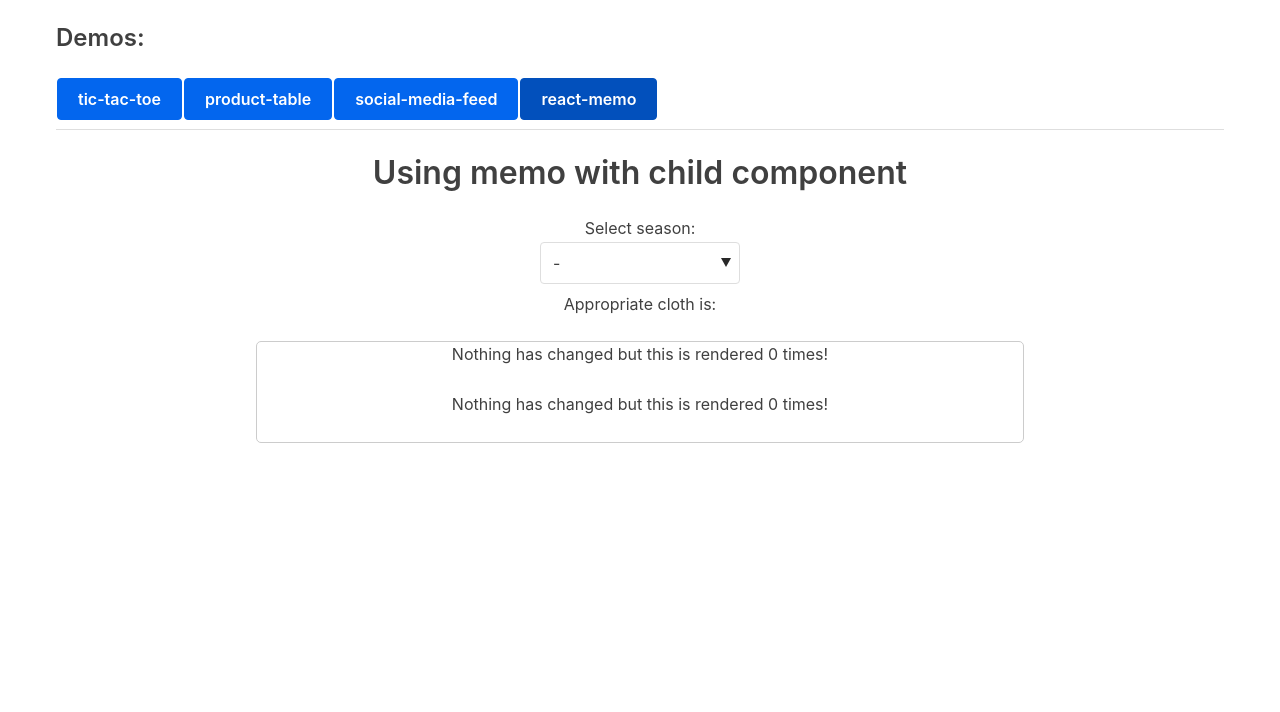
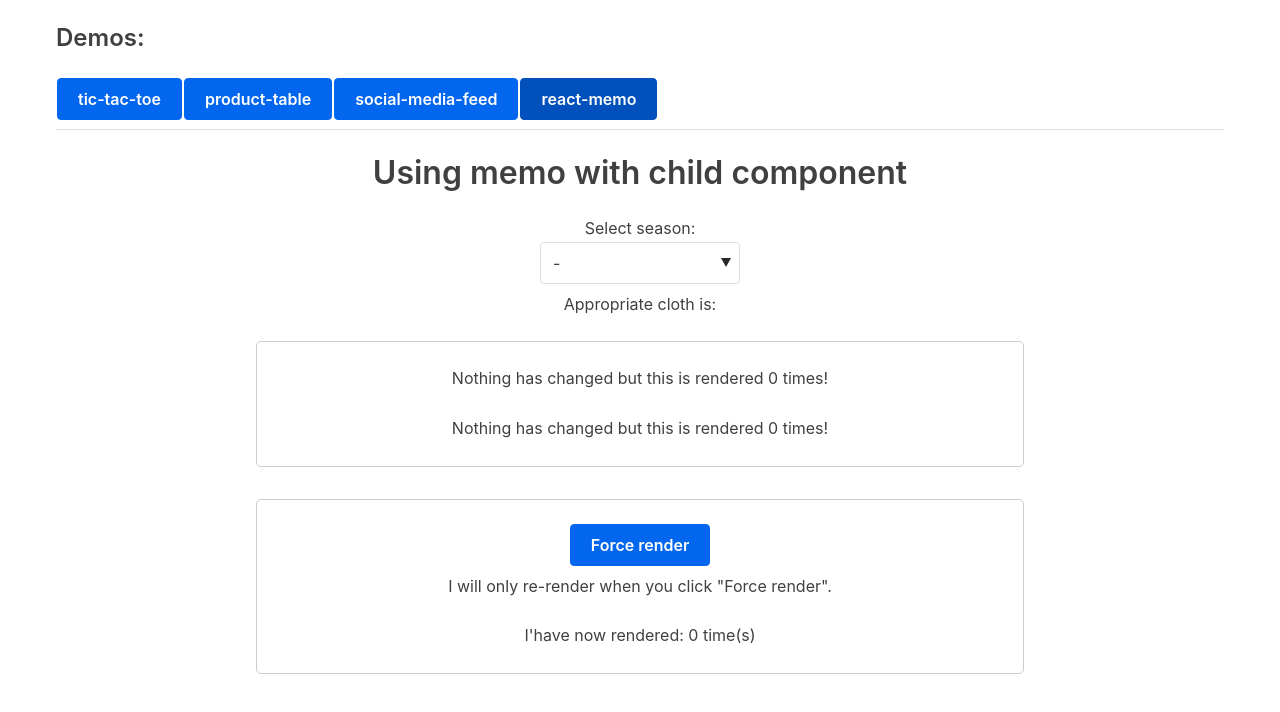
Before and after one commit to ParthSatodiya/react-learning, a React (Create React App) app: page / in a window 1280 px wide. Both pictures are taken after a click on the button "react-memo". Shown: the top 712 px of the page. Built offline with nearby package versions, Linux system fonts and the light colour scheme; what @mswjs/data, mock-socket, txtgen would draw is missing.

Commit message:
Add tutorial to understand useMemo hook

```diff
--- a/src/app/ReactMemo/ParentComponent.js
+++ b/src/app/ReactMemo/ParentComponent.js
@@ -1,5 +1,6 @@
-import { useEffect, useState } from "react";
+import { useEffect, useState, useRef, useMemo } from "react";
 import { CountWithoutMemo, CountWithMemo } from "./Counts"
+import UseMemoCounts from "./UseMemoCounts";
 
 const WINTER = "winter";
 const SUMMER = "summer";
@@ -13,6 +14,18 @@ const SHIRT = "shirt";
 export default function ParentComponent()  {
     const [season, setSeason] = useState("");
     const [clothType, setClothType] = useState("");
+    const [times, setTimes] = useState(0);
+    const useMemoRef = useRef(0);
+
+    const incrementUseMemoRef = () => useMemoRef.current++;
+
+    // uncomment the next line to test that <UseMemoCounts /> will re-render every t ime the parent re-renders.
+    // const memoizedValue = useMemoRef.current++;
+
+    // the next line ensures that <UseMemoCounts /> only renders when the times value changes
+    const memoizedValue = useMemo(() => incrementUseMemoRef(), [times]);
+
+
 
     const appropriateCloth = () => {
         switch (season) {
@@ -38,7 +51,7 @@ export default function ParentComponent()  {
             <h2>Using memo with child component</h2>
             Select season:
             <select value={season}
-                style={{width: "200px", "margin-left": "auto", "margin-right": "auto"}}
+                style={{width: "200px", "marginLeft": "auto", "marginRight": "auto"}}
                 onChange={(event) => setSeason(event.target.value)}>
                 <option value="">-</option>
                 <option value={WINTER}>Winter</option>
@@ -46,9 +59,13 @@ export default function ParentComponent()  {
                 <option value={MONSOON}>Monsoon</option>
             </select>
             <p>Appropriate cloth is: {clothType}</p>
-            <div className="margin-bottom" style={{border: "1px solid #ccc", "border-radius": "5px"}}>
+            <div className="margin-bottom" style={{border: "1px solid #ccc", "borderRadius": "5px", "paddingTop": "24px"}}>
                 <CountWithoutMemo/>
                 <CountWithMemo/>
+            </div>
+            <div style={{border: "1px solid #ccc", "borderRadius": "5px", "paddingTop": "24px"}}>
+                <button onClick={() => setTimes(times+1)}>Force render</button>
+                <UseMemoCounts memoizedValue={memoizedValue}/>
             </div>
         </div>
     )
--- /dev/null
+++ b/src/app/ReactMemo/UseMemoCounts.js
@@ -0,0 +1,10 @@
+function UseMemoCounts({memoizedValue}) {
+    return (
+        <div>
+            <p>I will only re-render when you click "Force render".</p>
+            <p>I'have now rendered: {memoizedValue} time(s)</p>
+        </div>
+    )
+}
+
+export default UseMemoCounts;
```
